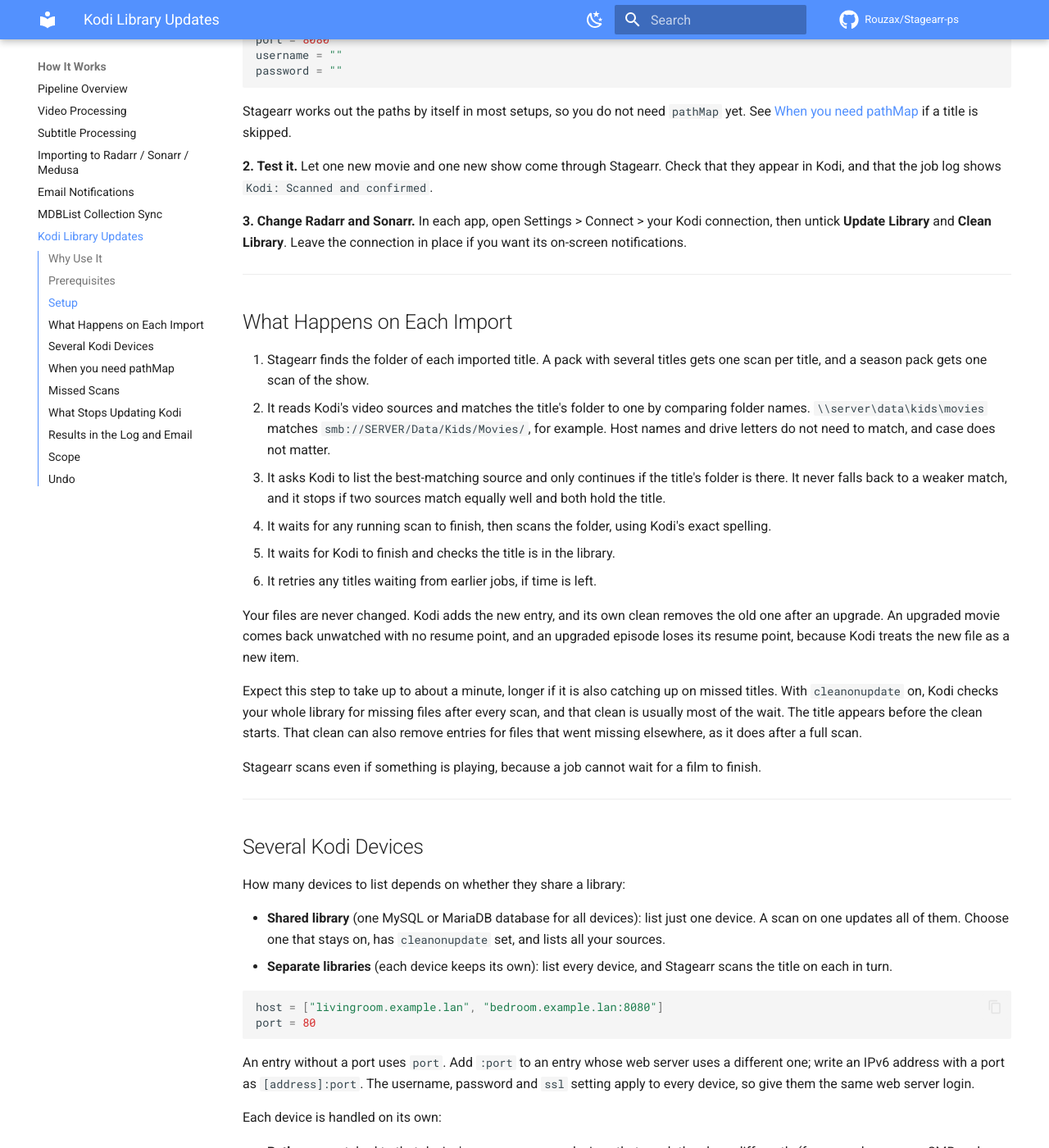
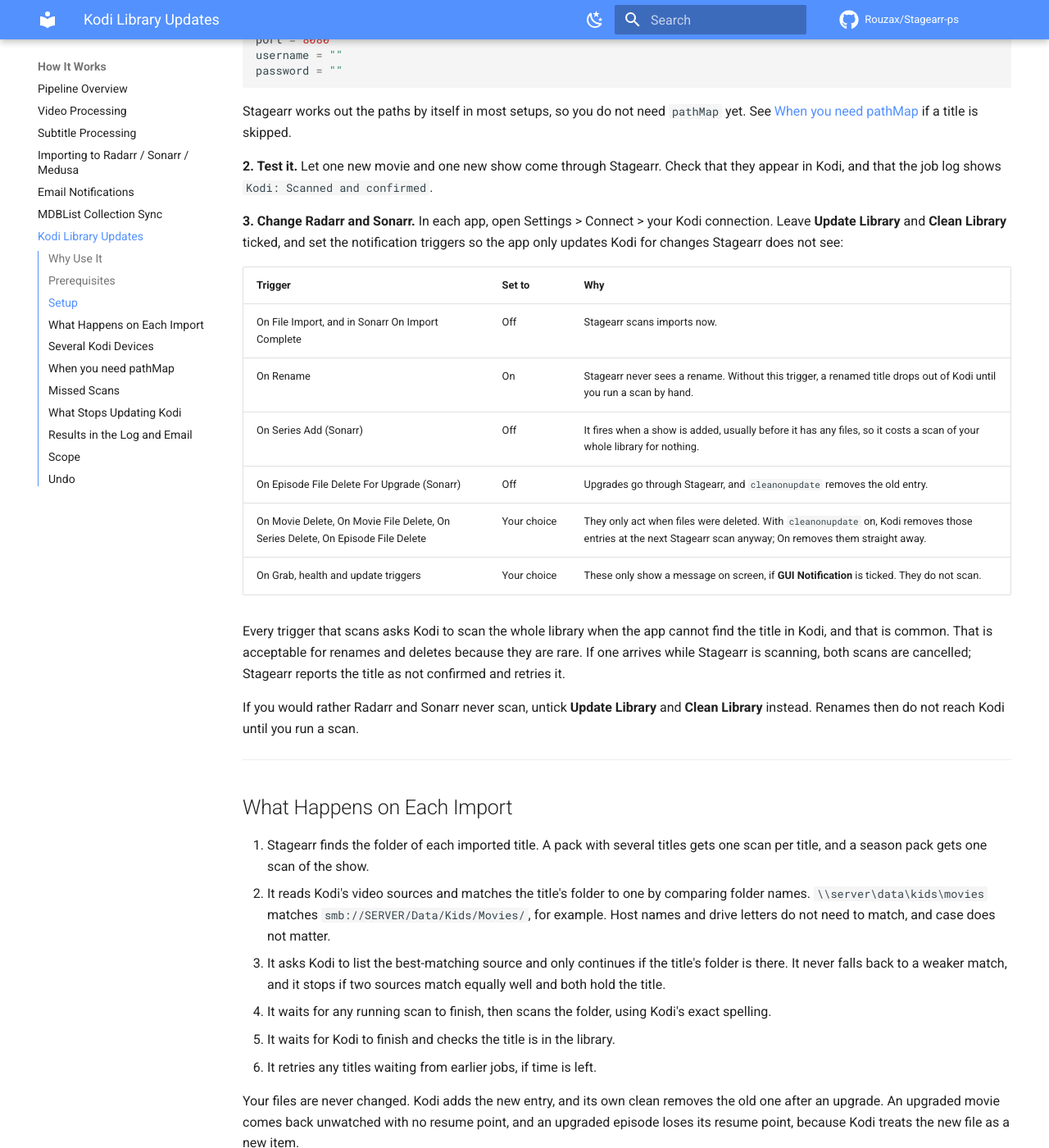
Before and after one commit to Rouzax/Stagearr-ps, an MkDocs documentation site: the page built from docs/kodi.md, in a window 1280 px wide and 1400 px high, scrolled down 1430 px. Shown: the whole window at 82% size. Built offline with MkDocs 1.6.1 and Material for MkDocs 9.7.7, drawn with Linux system fonts in a browser that asks for light colours; comment, search, counter and statistics services are not loaded; some of the changed text lies outside the part shown.

Commit message:
docs(kodi): keep Radarr and Sonarr scanning for renames and deletes
Radarr and Sonarr can keep Update Library and Clean Library on as long
as their import triggers are off: Stagearr handles imports, and On
Rename and the delete triggers cover changes Stagearr never sees.
On Series Add is left off because it fires before a show has files
and costs a whole-library scan. Unticking Update Library entirely
stays documented as the stricter option.

```diff
--- a/config-sample.toml
+++ b/config-sample.toml
@@ -181,8 +181,9 @@
 # Best-effort: a failure here never fails the job, and a missed scan is retried by a later
 # job. Requires Kodi's web server to be enabled.
 # Keep <cleanonupdate> on in Kodi's advancedsettings.xml: it is what removes the old entry
-# after an upgrade. Turn off "Update Library" and "Clean Library" in the Radarr and Sonarr
-# Kodi connections once this works, or their full scans can cancel this one.
+# after an upgrade. Once this works, untick "On File Import" (and "On Import Complete" in
+# Sonarr) in the Radarr and Sonarr Kodi connections, or their full scans can cancel this
+# one. Keep "On Rename" ticked so renames still reach Kodi; see docs/kodi.md.
 enabled = false
 # One device, or a list such as ["livingroom", "bedroom:8080"] for devices that each keep
 # their own library. Devices sharing one MySQL/MariaDB library need only one entry.
--- a/docs/kodi.md
+++ b/docs/kodi.md
@@ -55,7 +55,20 @@
 
 **2. Test it.** Let one new movie and one new show come through Stagearr. Check that they appear in Kodi, and that the job log shows `Kodi: Scanned and confirmed`.
 
-**3. Change Radarr and Sonarr.** In each app, open Settings > Connect > your Kodi connection, then untick **Update Library** and **Clean Library**. Leave the connection in place if you want its on-screen notifications.
+**3. Change Radarr and Sonarr.** In each app, open Settings > Connect > your Kodi connection. Leave **Update Library** and **Clean Library** ticked, and set the notification triggers so the app only updates Kodi for changes Stagearr does not see:
+
+| Trigger | Set to | Why |
+|---------|--------|-----|
+| On File Import, and in Sonarr On Import Complete | Off | Stagearr scans imports now. |
+| On Rename | On | Stagearr never sees a rename. Without this trigger, a renamed title drops out of Kodi until you run a scan by hand. |
+| On Series Add (Sonarr) | Off | It fires when a show is added, usually before it has any files, so it costs a scan of your whole library for nothing. |
+| On Episode File Delete For Upgrade (Sonarr) | Off | Upgrades go through Stagearr, and `cleanonupdate` removes the old entry. |
+| On Movie Delete, On Movie File Delete, On Series Delete, On Episode File Delete | Your choice | They only act when files were deleted. With `cleanonupdate` on, Kodi removes those entries at the next Stagearr scan anyway; On removes them straight away. |
+| On Grab, health and update triggers | Your choice | These only show a message on screen, if **GUI Notification** is ticked. They do not scan. |
+
+Every trigger that scans asks Kodi to scan the whole library when the app cannot find the title in Kodi, and that is common. That is acceptable for renames and deletes because they are rare. If one arrives while Stagearr is scanning, both scans are cancelled; Stagearr reports the title as not confirmed and retries it.
+
+If you would rather Radarr and Sonarr never scan, untick **Update Library** and **Clean Library** instead. Renames then do not reach Kodi until you run a scan.
 
 ---
 
@@ -133,10 +146,9 @@
 
 ## What Stops Updating Kodi
 
-Once Update Library is off in Radarr and Sonarr, only imports that go through Stagearr reach Kodi. These do not, until you run a scan in Kodi:
+Once the import triggers are off in Radarr and Sonarr, only imports that go through Stagearr reach Kodi. Files imported directly in Radarr or Sonarr do not, until you run a scan in Kodi.
 
-- Files imported directly in Radarr or Sonarr
-- Renamed files
+Renamed and deleted files still reach Kodi through the triggers you left on in [Setup](#setup) step 3. If you unticked Update Library instead, renamed files do not reach Kodi either until you run a scan.
 
 ---
 
@@ -164,6 +176,6 @@
 
 ## Undo
 
-Set `enabled = false` under `[kodi]`, then tick Update Library again in Radarr and Sonarr. The `kodi` folder left in your queue folder is then ignored, and you can delete it.
+Set `enabled = false` under `[kodi]`, then tick On File Import again in the Kodi connection of Radarr and Sonarr, and On Import Complete in Sonarr. If you unticked Update Library and Clean Library, tick them again too. The `kodi` folder left in your queue folder is then ignored, and you can delete it.
 
 See the [`[kodi]` settings](settings-reference.md#kodi) for every key.
```
Also changed, not shown: docs/troubleshooting.md (+1 -1 lines).
